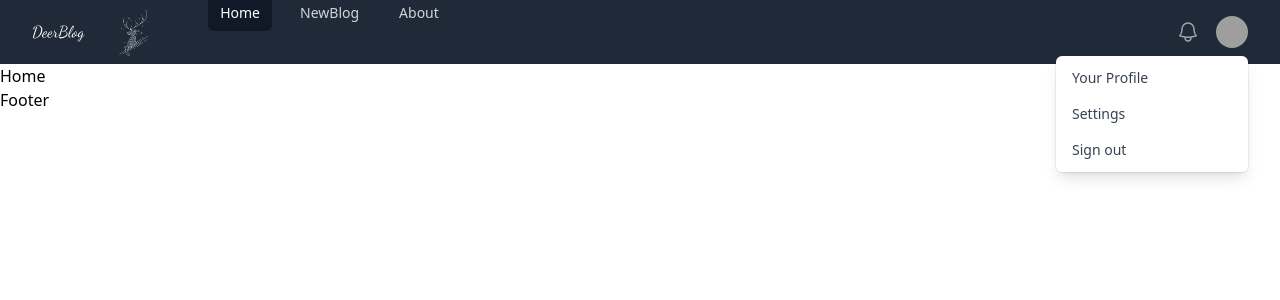
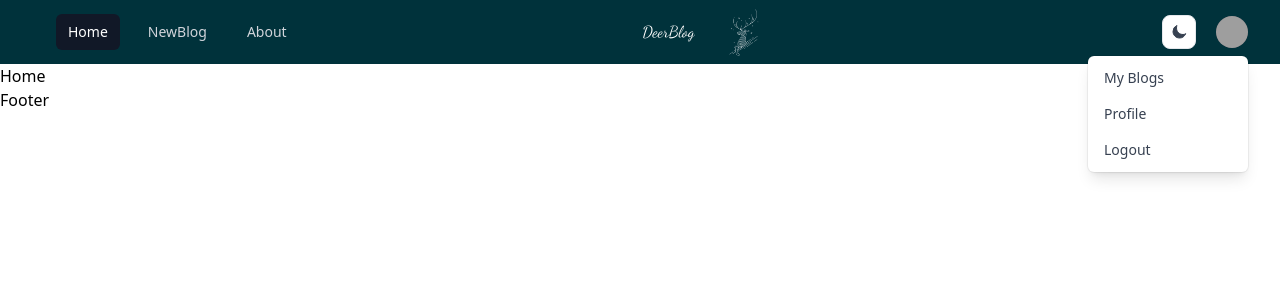
Before and after one commit to zlhshn/blog_app, a React (Create React App) app: page / in a window 1280 px wide. Both pictures are taken after a click on the button "Open user menu". Shown: the top 300 px of the page. Built offline with nearby package versions, Linux system fonts and the light colour scheme; grey boxes are pictures that could not be loaded.

Commit message:
feat: navbar component

```diff
--- a/src/components/Navbar.jsx
+++ b/src/components/Navbar.jsx
@@ -3,6 +3,7 @@ import { Disclosure, Menu, Transition } from "@headlessui/react";
 import { Bars3Icon, BellIcon, XMarkIcon } from "@heroicons/react/24/outline";
 import logo from "../assets/image/logo1.png";
 import { NavLink } from "react-router-dom";
+import Switch from "./Switch";
 
 const navigation = [
   { name: "Home", to: "", current: true },
@@ -10,13 +11,20 @@ const navigation = [
   { name: "About", to: "/about", current: false },
 ];
 
+const profileMenu = [
+  { name: "My Blogs", to: "/myblog", current: true },
+  { name: "Profile", to: "/profile", current: false },
+  { name: "Logout", to: "/about", current: false },
+];
+
 function classNames(...classes) {
   return classes.filter(Boolean).join(" ");
 }
 
 export default function Example() {
+ const   currentUser = true
   return (
-    <Disclosure as="nav" className=" bg-gray-800">
+    <Disclosure as="nav" className=" bg-main dark:bg-gray-900 ">
       {({ open }) => (
         <>
           <div className="mx-auto max-w-7xl px-2 sm:px-6 lg:px-8">
@@ -33,12 +41,7 @@ export default function Example() {
                   )}
                 </Disclosure.Button>
               </div>
-              <div className="flex flex-1 items-center justify-center sm:items-stretch sm:justify-start">
-                <div className="flex flex-shrink-0 items-center">
-                  {" "}
-                  <span className="text-white font-dancing">DeerBlog</span>
-                  <img className="w-[100px]" src={logo} alt="Your Company" />
-                </div>
+              <div className="flex flex-1 items-center justify-center sm:items-center sm:justify-between">
                 <div className="hidden sm:ml-6 sm:block">
                   <div className="flex items-center space-x-4">
                     {navigation.map((item) => (
@@ -58,16 +61,14 @@ export default function Example() {
                     ))}
                   </div>
                 </div>
+                <div className="flex   items-center ">
+                  {" "}
+                  <span className="text-white font-dancing hidden sm:block">DeerBlog</span>
+                  <img className="w-[100px]" src={logo} alt="Your Company" />
                 </div>
+
                 <div className="absolute inset-y-0 right-0 flex items-center pr-2 sm:static sm:inset-auto sm:ml-6 sm:pr-0">
-                <button
-                  type="button"
-                  className="relative rounded-full bg-gray-800 p-1 text-gray-400 hover:text-white focus:outline-none focus:ring-2 focus:ring-white focus:ring-offset-2 focus:ring-offset-gray-800"
-                >
-                  <span className="absolute -inset-1.5" />
-                  <span className="sr-only">View notifications</span>
-                  <BellIcon className="h-6 w-6" aria-hidden="true" />
-                </button>
+                  <Switch />
 
                   {/* Profile dropdown */}
                   <Menu as="div" className="relative ml-3">
@@ -91,55 +92,46 @@ export default function Example() {
                       leaveFrom="transform opacity-100 scale-100"
                       leaveTo="transform opacity-0 scale-95"
                     >
-                    <Menu.Items className=" absolute right-0 z-10 mt-2 w-48 origin-top-right rounded-md bg-white py-1 shadow-lg ring-1 ring-black ring-opacity-5 focus:outline-none">
+                      <Menu.Items className=" absolute right-0 z-10 mt-2 w-40 origin-top-right rounded-md bg-white py-1 shadow-lg ring-1 ring-black ring-opacity-5  focus:outline-none">
+                        {currentUser ? (
+                          profileMenu.map((item) => (
                             <Menu.Item>
                               {({ active }) => (
-                          <a
-                            href="#"
+                                <NavLink
+                                  key={item.name}
+                                  to={item.to}
                                   className={classNames(
                                     active ? "bg-gray-100" : "",
                                     "block px-4 py-2 text-sm text-gray-700"
                                   )}
                                 >
-                            Your Profile
-                          </a>
+                                  {item.name}
+                                </NavLink>
                               )}
                             </Menu.Item>
+                          ))
+                        ) : (
                           <Menu.Item>
                             {({ active }) => (
-                          <a
-                            href="#"
+                              <NavLink
+                                to="/login"
                                 className={classNames(
                                   active ? "bg-gray-100" : "",
-                              "block px-4 py-2 text-sm text-gray-700"
+                                  "block px-2 py-2 text-sm text-gray-700"
                                 )}
                               >
-                            Settings
-                          </a>
+                                Log In
+                              </NavLink>
                             )}
                           </Menu.Item>
-                      <Menu.Item>
-                        {({ active }) => (
-                          <a
-                            href="#"
-                            className={classNames(
-                              active ? "bg-gray-100" : "",
-                              "block px-4 py-2 text-sm text-gray-700"
                         )}
-                          >
-                            Sign out
-                          </a>
-                        )}
-                      </Menu.Item>
                       </Menu.Items>
                     </Transition>
                   </Menu>
                 </div>
               </div>
             </div>
-
-
-
+          </div>
 
           <Disclosure.Panel className="sm:hidden">
             <div className="space-y-1 px-2 pb-3 pt-2">
--- a/src/index.css
+++ b/src/index.css
@@ -2,12 +2,12 @@
 @tailwind components;
 @tailwind utilities;
 
-/* @layer base {
+@layer base {
   html,
   body {
     @apply dark:bg-dark
   }
-} */
+}
 @layer components {
   .custom-shape-divider-top-1705786918 {
     position: absolute;
```
Lines whose indentation alone changed are shown as unchanged.
